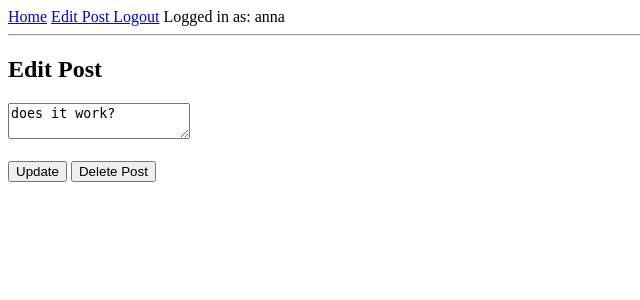
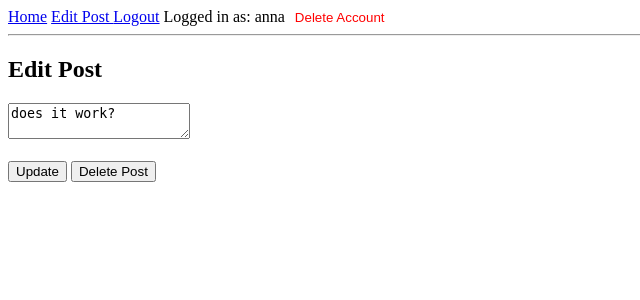
Before and after one commit to oezilot/order_test, a Flask app: page /post in a window 1280 px wide. Shown: the top 300 px of the page, without its empty margins (0-640 px from the left). Run offline with Flask 2, Linux system fonts and the light colour scheme; a user stored in the database is signed in; data comes from the database, SQL or seed files in the repository; both versions use the stored data as it was after the commit.

Commit message:
delete_account-function and button

```diff
--- a/app.py
+++ b/app.py
@@ -268,5 +268,29 @@ def inject_has_post():
     return dict(has_post=has_post)
 
 
+@app.route('/delete_account', methods=['POST', 'GET'])
+def delete_account():
+    if 'user_id' not in session:
+        return redirect(url_for('login'))  # Redirect to login if not logged in
+
+    conn = get_db_connection()
+
+    # Delete the user's posts
+    conn.execute('DELETE FROM posts WHERE user_id = ?', (session['user_id'],))
+
+    # Delete the user's account
+    conn.execute('DELETE FROM users WHERE id = ?', (session['user_id'],))
+
+    conn.commit()
+    conn.close()
+
+    # Clear the session since the user is deleted
+    session.clear()
+
+    # Redirect to the landing page after deletion
+    return redirect(url_for('landing'))
+
+
+
 if __name__ == '__main__':
     app.run(debug=True)
--- a/templates/base.html
+++ b/templates/base.html
@@ -24,6 +24,10 @@
         <!-- Display the logged-in user's username -->
         <span>Logged in as: {{ session['username'] }}</span>
 
+        <form action="{{ url_for('delete_account') }}" method="POST" style="display:inline;">
+          <button type="submit" class="float-right" style="background:none;border:none;color:red;cursor:pointer;">Delete Account</button>
+        </form>
+
       <!--user is not logged in-->
       {% else %}
         <a href="{{ url_for('landing') }}">Go Back</a>
```
Also changed, not shown: database.db.
